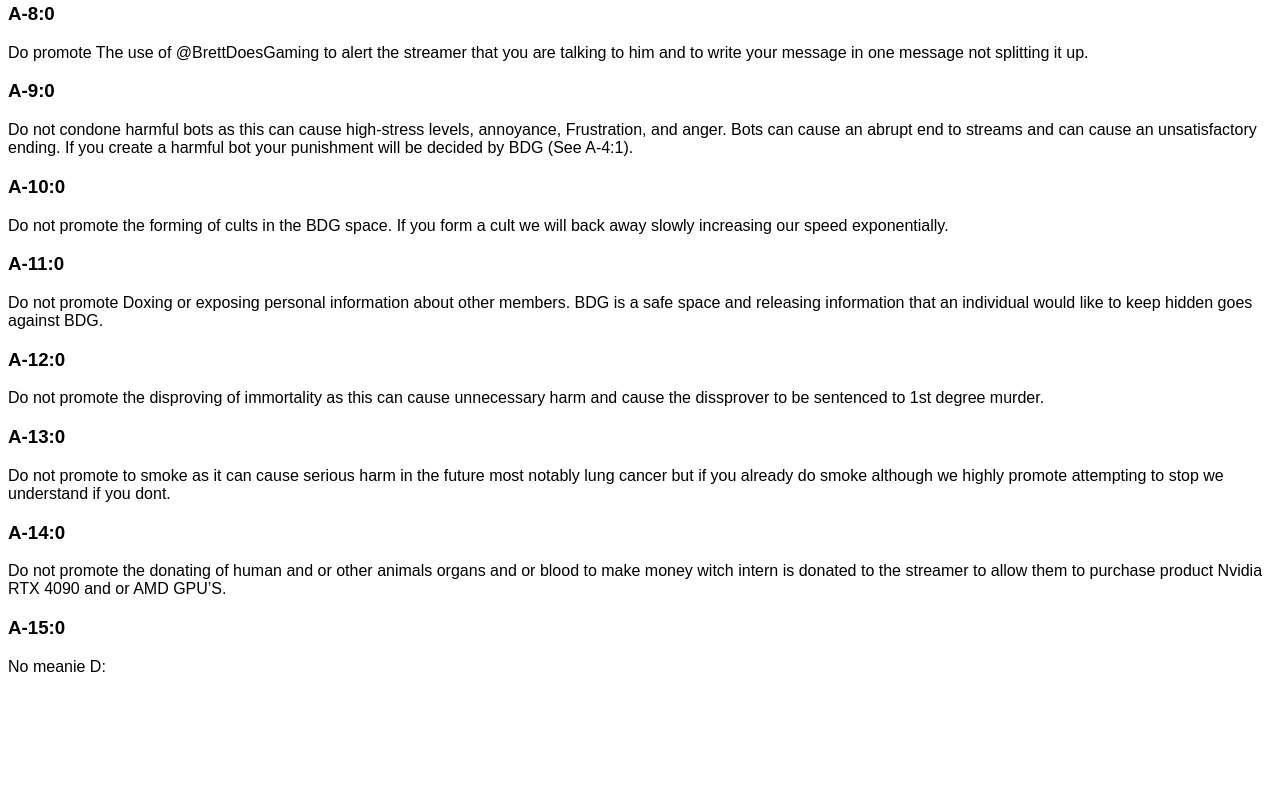
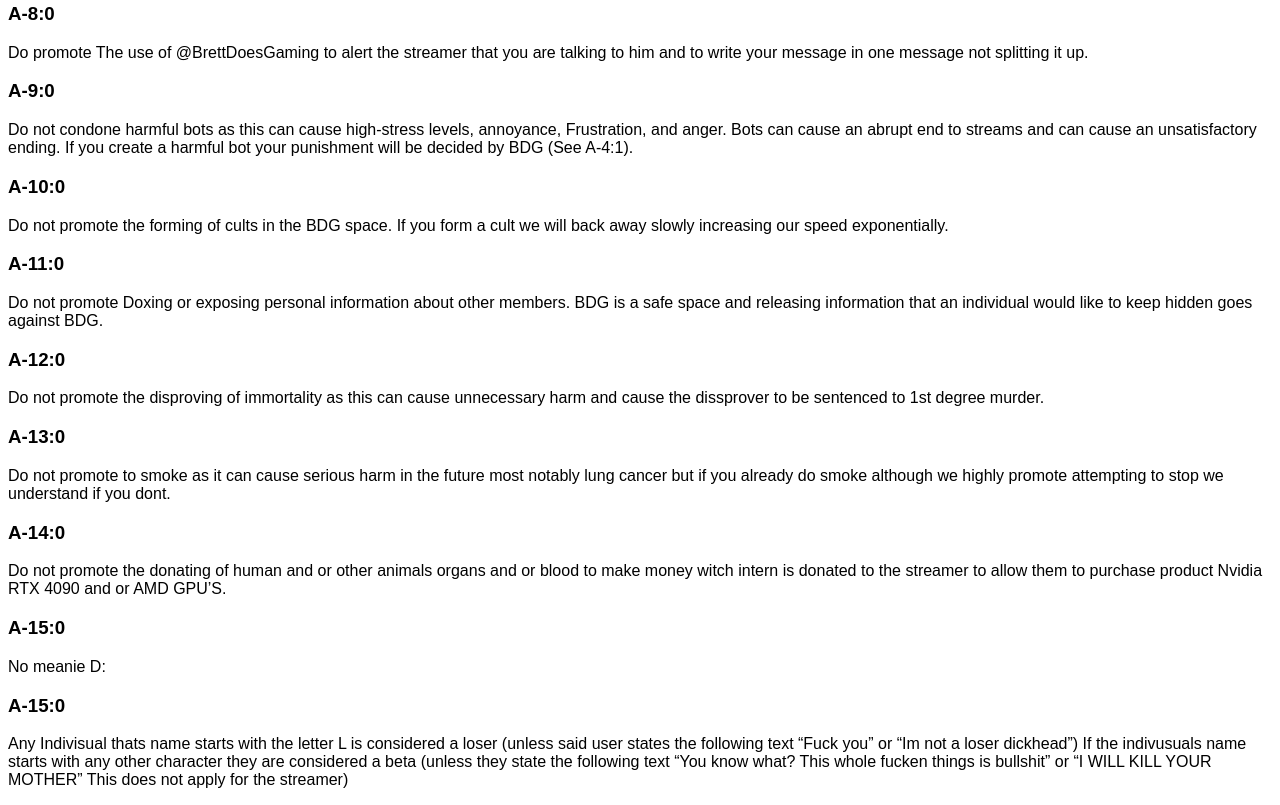
Before and after one commit to LizardsToGo/BDGrules, a plain HTML site: page index.html in a window 1280 px wide. Shown: the part 1799-2604 px from the top of the page. Before the commit the page ends 2491 px from the top, so only its background shows below. Drawn offline with Linux system fonts and the light colour scheme.

Commit message:
Updated index
Added rule A-16:0 to the book

```diff
--- a/index.html
+++ b/index.html
@@ -54,3 +54,5 @@
 <p  style="font-family: Arial">Do not promote the donating of human and or other animals organs and or blood to make money witch intern is donated to the streamer to allow them to purchase product Nvidia RTX 4090 and or AMD GPU’S.</p>
 <h3  style="font-family: Arial">A-15:0</h3  style="font-family: Arial">
 <p  style="font-family: Arial">No meanie D:</p>
+<h3 style="font-family: Arial">A-15:0</h3>
+<p style="font-family: Arial">Any Indivisual thats name starts with the letter L is considered a loser (unless said user states the following text “Fuck you” or “Im not a loser dickhead”) If the indivusuals name starts with any other character they are considered a beta (unless they state the following text “You know what? This whole fucken things is bullshit” or “I WILL KILL YOUR MOTHER” This does not apply for the streamer)</p>
```
